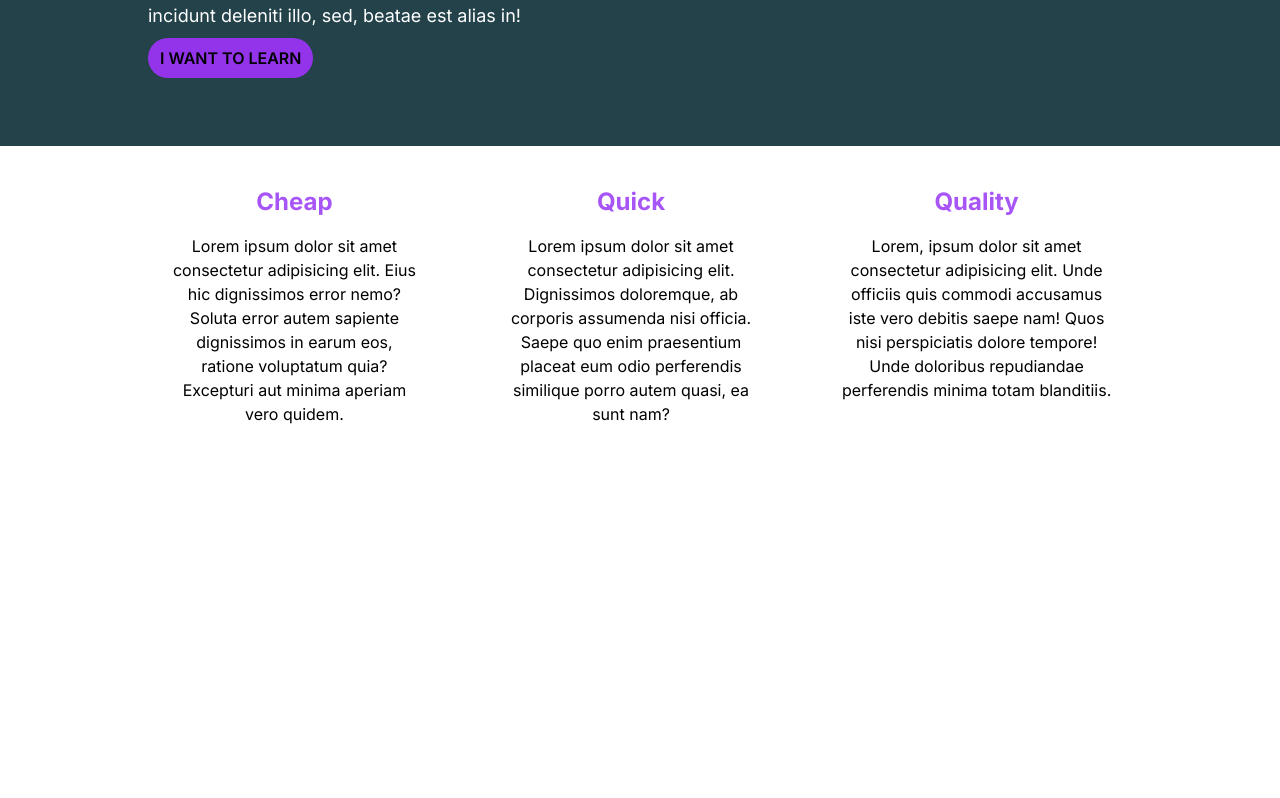
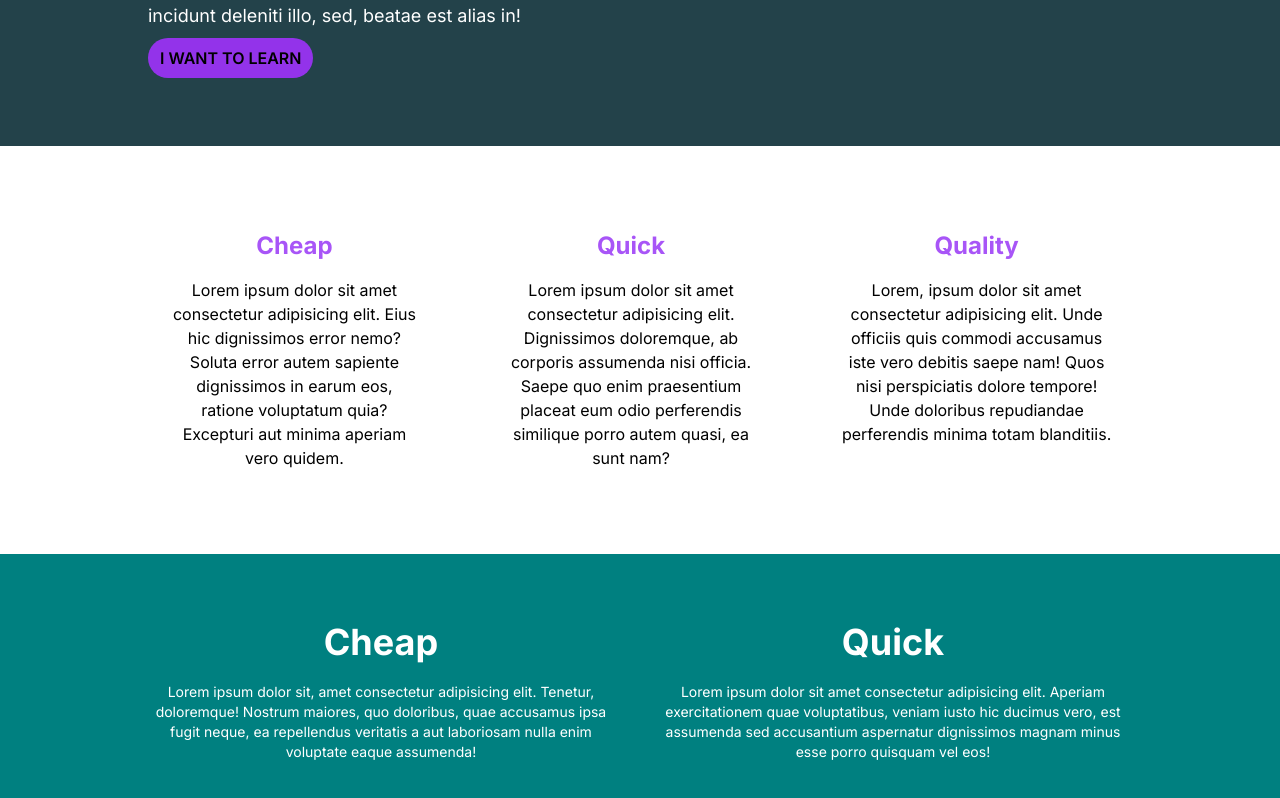
Before and after one commit to DFBlok/FrontEnd, a Next.js app in the folder tailwind/c-app/: page /CH4 in a window 1280 px wide. Shown: the part 250-1048 px from the top of the page. Before the commit the page ends 800 px from the top, so only its background shows below. Built offline with nearby package versions, Linux system fonts and the light colour scheme.

Commit message:
challenges 4 updates

```diff
--- a/tailwind/c-app/app/CH4/page.tsx
+++ b/tailwind/c-app/app/CH4/page.tsx
@@ -17,7 +17,7 @@ const CH4 = () => {
           </div>
         </div>
       </header>
-      <section className='text-black'>
+      <section className='text-black py-11'>
         <div className='w-[80%] mx-auto p-5'>
           <div className='flex gap-10'>
               <div className='text-center p-5'>
@@ -40,6 +40,28 @@ const CH4 = () => {
         </div>
 
       </section>
+      <section className='bg-[teal] text-white py-12'>
+        <div className='w-[80%] mx-auto p-5'>
+          <div className='flex gap-10'>
+            <div className='text-center'>
+              <h1 className='font-bold text-4xl mb-5'>Cheap</h1>
+              <p className='text-sm'>
+                Lorem ipsum dolor sit, amet consectetur adipisicing elit. Tenetur, doloremque! Nostrum maiores, quo doloribus, quae accusamus ipsa fugit neque,
+                ea repellendus veritatis a aut laboriosam nulla enim voluptate eaque assumenda!</p>
+            </div>
+            <div className='text-center'>
+              <h1 className='font-bold text-4xl mb-5'>Quick</h1>
+              <p className='text-sm'>
+                Lorem ipsum dolor sit amet consectetur adipisicing elit. Aperiam exercitationem quae voluptatibus, veniam iusto hic ducimus vero,
+                est assumenda sed accusantium aspernatur dignissimos magnam minus esse porro quisquam vel eos!
+              </p>
+          </div>
+
+          </div>
+
+        </div>
+
+      </section>
     </>
   )
 }
```
